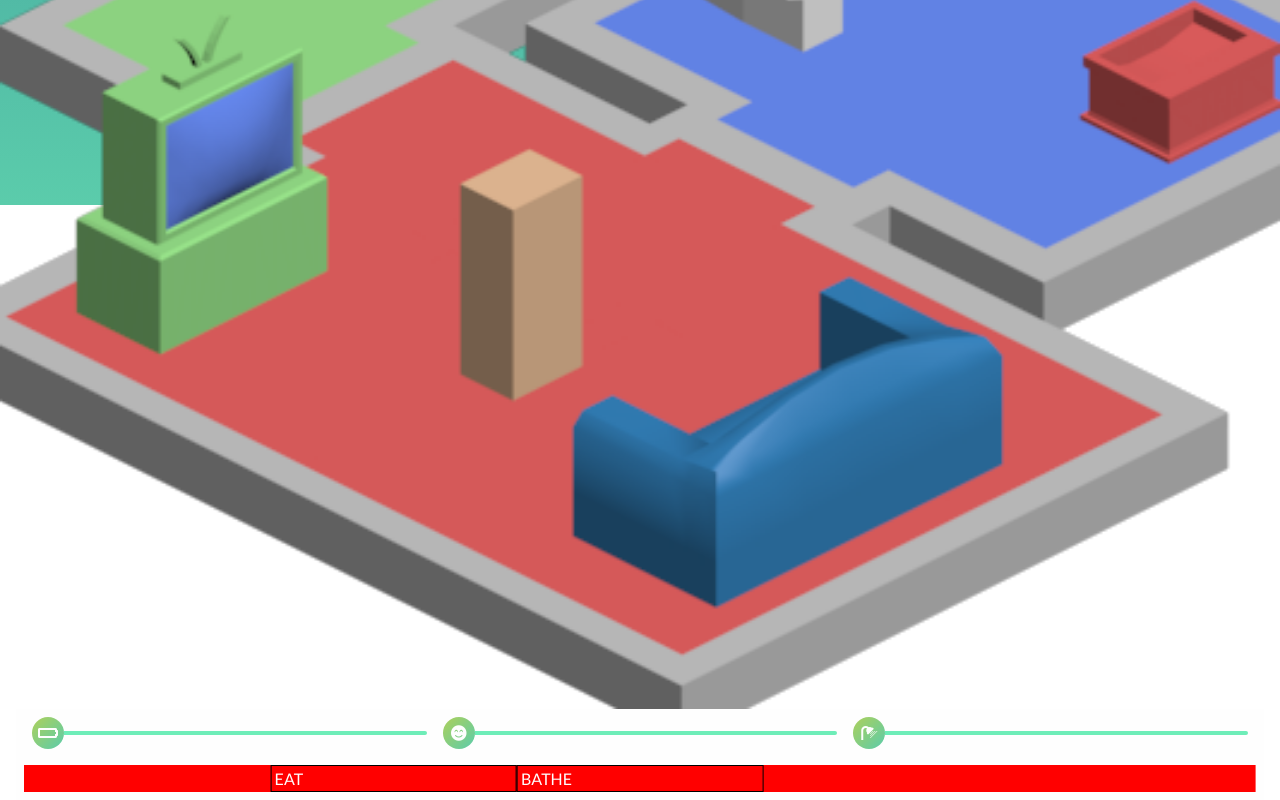
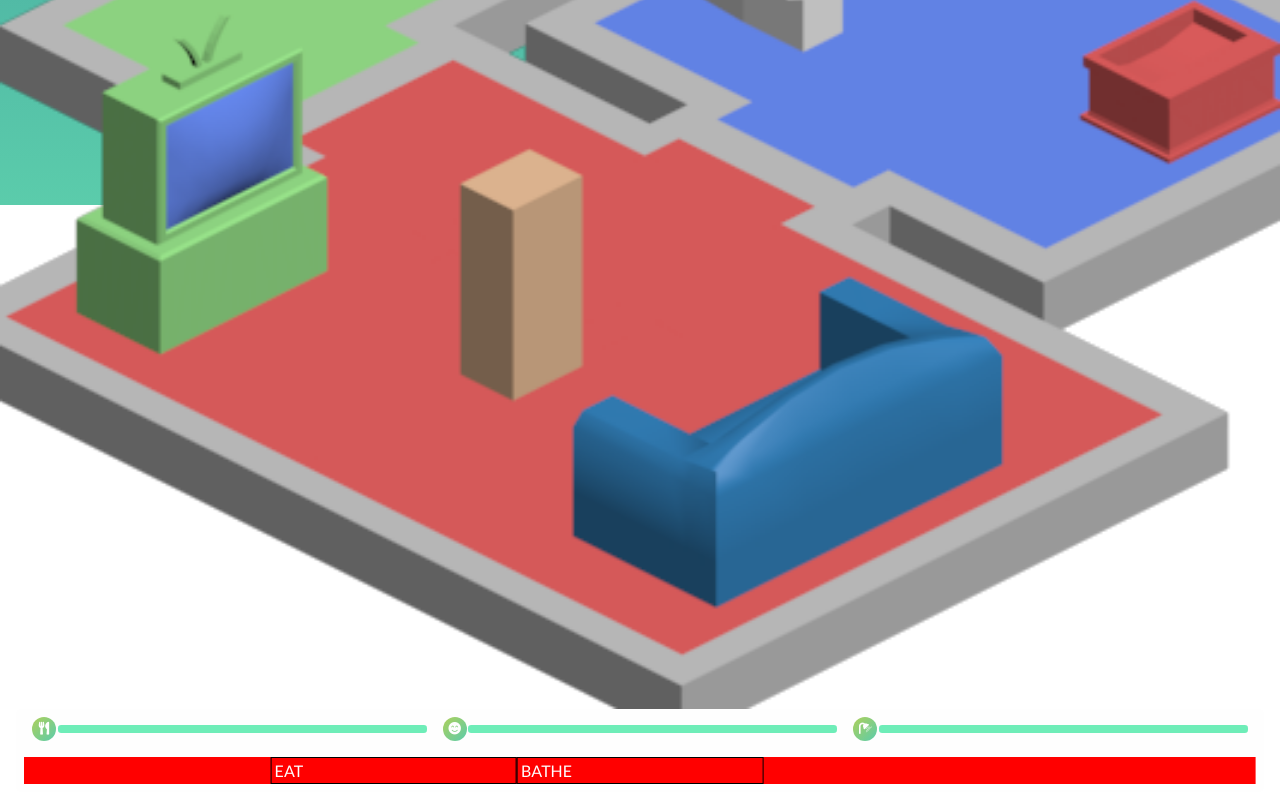
Before and after one commit to maladr0it/metal-baby, a React (Create React App) app: page / in a window 1280 px wide. Shown: the part 595-1395 px from the top of the page. Built offline with nearby package versions, Linux system fonts and the light colour scheme.

Commit message:
resolve stash conflicts

```diff
--- a/src/components/Hud.jsx
+++ b/src/components/Hud.jsx
@@ -9,6 +9,7 @@ const Container = styled.div`
   display: flex;
   flex-direction: column;
   margin: 0 1rem 1rem;
+  border-radius: 0.3rem;
 
   background-color: ${({ theme }) => theme.background};
 `;
--- a/src/components/StatusBars/StatusBar.jsx
+++ b/src/components/StatusBars/StatusBar.jsx
@@ -22,24 +22,26 @@ const IconContainer = styled.div`
   display: flex;
   justify-content: center;
   align-items: center;
-  width: 2rem;
-  height: 2rem;
+  width: 1.5rem;
+  height: 1.5rem;
   border-radius: 50%;
 
   background-image: ${({ theme }) =>
     `linear-gradient(-45deg, ${theme.primary},  ${theme.secondary})`};
   color: ${({ theme }) => theme.background};
+  font-size: 0.8rem;
 `;
 
-const fill = keyframes`
+// const fill = keyframes`
 
-`;
+// `;
 
 const ProgressBar = styled.div`
   flex: 1;
-  height: 0.3rem;
+  height: 0.5rem;
   background-color: ${({ theme }) => theme.highlight};
-  border-radius: 0 0.2rem 0.2rem 0;
+  border-radius: 0.2rem;
+  margin-left: 0.1rem;
 `;
 
 export default StatusBar;
--- a/src/components/StatusBars/StatusBars.jsx
+++ b/src/components/StatusBars/StatusBars.jsx
@@ -1,14 +1,13 @@
-import React from "react";
-import styled from "styled-components";
+import React from 'react';
+import styled from 'styled-components';
 
-import StatusBar from "./StatusBar";
+import StatusBar from './StatusBar';
 
 const BARS = [
-  { label: "ENERGY", icon: "fas fa-battery-empty" },
-  { label: "FUN", icon: "fas fa-smile-beam" },
-  { label: "HYGIENE", icon: "fas fa-shower" }
+  { label: 'ENERGY', icon: 'fas fa-utensils' },
+  { label: 'FUN', icon: 'fas fa-smile-beam' },
+  { label: 'HYGIENE', icon: 'fas fa-shower' }
 ];
-
 const Container = styled.div`
   display: flex;
   justify-content: center;
```
